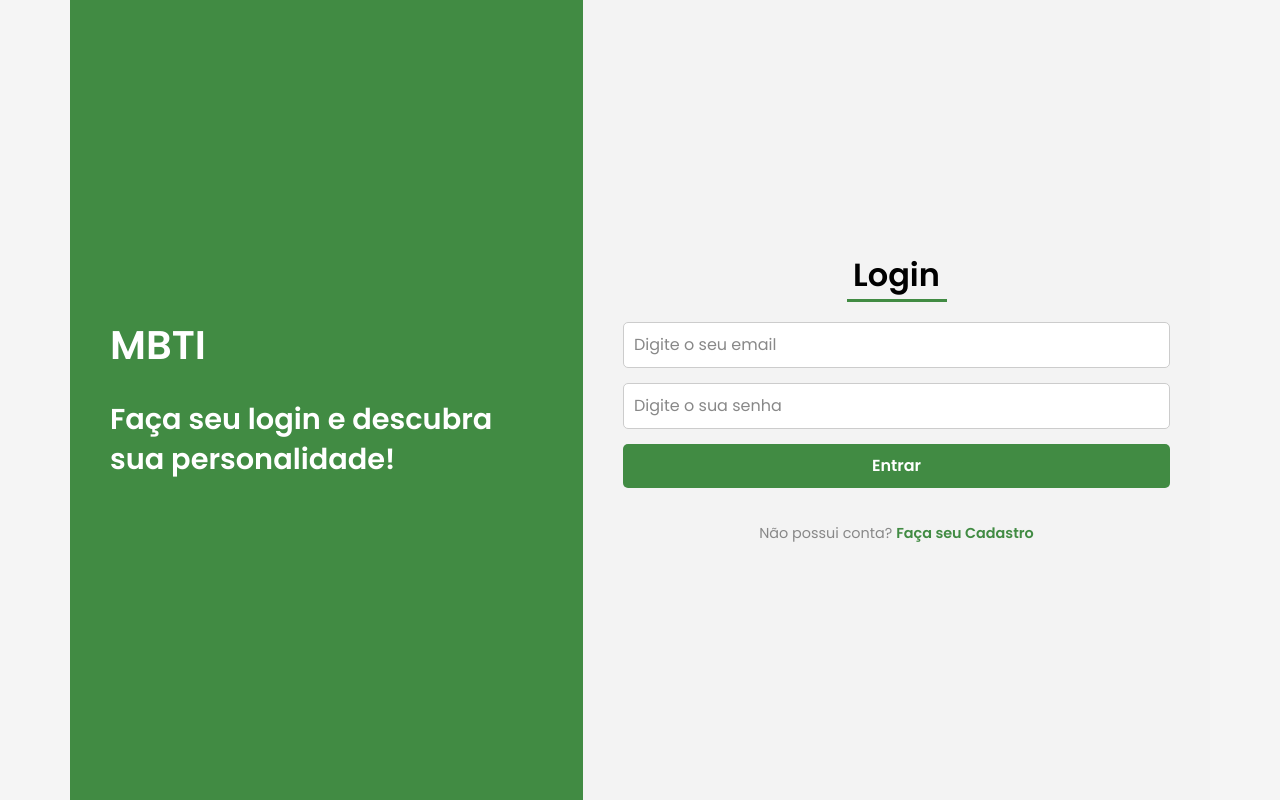
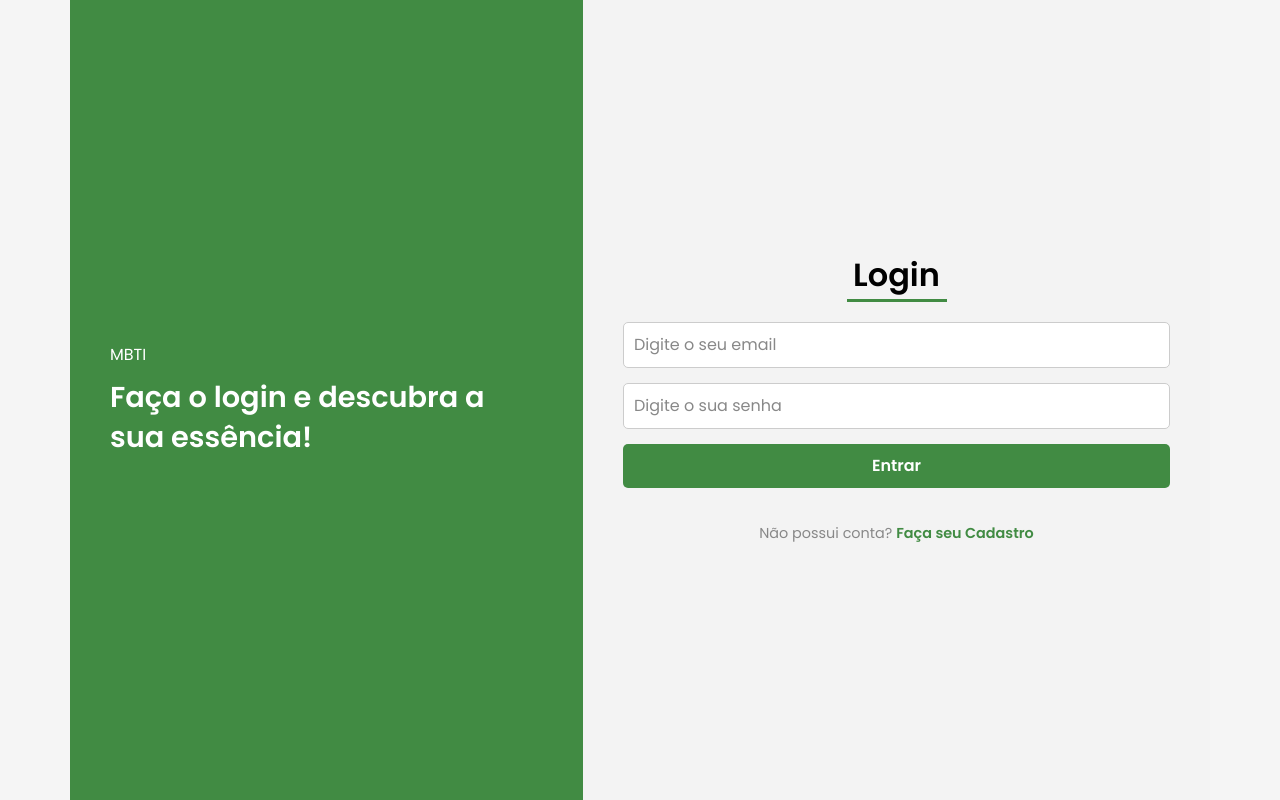
Before and after one commit to MariaJuliaGermano/projeto-2-si-equipe-2, a Django app: page /auth/login in a window 1280 px wide. Run offline with Django 5.2, Linux system fonts and the light colour scheme; some libraries are stand-ins or nearby versions.

Commit message:
subi logo

```diff
--- a/mbti/templates/auth_mbti/cadastro.html
+++ b/mbti/templates/auth_mbti/cadastro.html
@@ -14,7 +14,9 @@
 <body class="cadastro-login-page">
     <div class="container">
         <div class="left-section">
-            <h1>MBTI</h1>
+            <a class="navbar-brand mbti-logo" href="#">
+                MBTI
+            </a>
             <p>Cadastre-se e descubra sua personalidade!</p>
         </div>
         <div class="right-section">
--- a/mbti/templates/auth_mbti/login.html
+++ b/mbti/templates/auth_mbti/login.html
@@ -14,8 +14,10 @@
 <body class="cadastro-login-page">
         <div class="container">
             <div class="left-section">
-                <h1>MBTI</h1>
-                <p class="cadastro-login-text">Faça seu login e descubra sua personalidade!</p>
+                <a class="navbar-brand mbti-logo" href="#">
+                    MBTI
+                </a>
+                <p class="cadastro-login-text">Faça o login e descubra a sua essência!</p>
             </div>
             <div class="right-section">
                 <h2 class="login">Login</h2>
--- a/mbti/templates/teste_mbti/equipe.html
+++ b/mbti/templates/teste_mbti/equipe.html
@@ -15,7 +15,9 @@
   <!-- Navbar -->
   <nav class="navbar navbar-expand-lg navbar-light bg-light border-bottom">
     <div class="container">
-        <a class="navbar-brand mbti-logo" href="#">MBTI</a>
+        <a class="navbar-brand mbti-logo" href="#">
+        MBTI
+        </a>
         <button class="navbar-toggler" type="button" data-bs-toggle="collapse" data-bs-target="#navbarNav" aria-controls="navbarNav" aria-expanded="false" aria-label="Toggle navigation">
             <span class="navbar-toggler-icon"></span>
         </button>
--- a/mbti/templates/teste_mbti/navbar.html
+++ b/mbti/templates/teste_mbti/navbar.html
@@ -2,7 +2,9 @@
 <!-- Navbar -->
 <nav class="navbar navbar-expand-lg navbar-light bg-light">
     <div class="container">
-        <a class="navbar-brand" href="#">MBTI</a>
+        <a class="navbar-brand mbti-logo" href="#">
+            MBTI
+        </a>
         <button class="navbar-toggler" type="button" data-bs-toggle="collapse" data-bs-target="#navbarNav" aria-controls="navbarNav" aria-expanded="false" aria-label="Toggle navigation">
             <span class="navbar-toggler-icon"></span>
         </button>
--- a/mbti/templates/teste_mbti/resultado.html
+++ b/mbti/templates/teste_mbti/resultado.html
@@ -13,7 +13,9 @@
     <!-- Navbar -->
     <nav class="navbar navbar-expand-lg navbar-light bg-light border-bottom">
         <div class="container">
-            <a class="navbar-brand mbti-logo" href="#">MBTI</a>
+            <a class="navbar-brand mbti-logo" href="#">
+                MBTI
+            </a>
             <button class="navbar-toggler" type="button" data-bs-toggle="collapse" data-bs-target="#navbarNav" aria-controls="navbarNav" aria-expanded="false" aria-label="Toggle navigation">
                 <span class="navbar-toggler-icon"></span>
             </button>
--- a/mbti/templates/teste_mbti/testepersonalidade.html
+++ b/mbti/templates/teste_mbti/testepersonalidade.html
@@ -17,7 +17,9 @@
     <!-- Navbar -->
     <nav class="navbar navbar-expand-lg navbar-light bg-light border-bottom">
         <div class="container">
-            <a class="navbar-brand mbti-logo" href="#">MBTI</a>
+            <a class="navbar-brand mbti-logo" href="#">
+                MBTI
+            </a>
             <button class="navbar-toggler" type="button" data-bs-toggle="collapse" data-bs-target="#navbarNav" aria-controls="navbarNav" aria-expanded="false" aria-label="Toggle navigation">
                 <span class="navbar-toggler-icon"></span>
             </button>
--- a/mbti/templates/teste_mbti/tipos.html
+++ b/mbti/templates/teste_mbti/tipos.html
@@ -15,7 +15,9 @@
     <!-- Navbar -->
     <nav class="navbar navbar-expand-lg navbar-light bg-light border-bottom">
         <div class="container">
-            <a class="navbar-brand mbti-logo" href="#">MBTI</a>
+            <a class="navbar-brand mbti-logo" href="#">
+                MBTI
+            </a>
             <button class="navbar-toggler" type="button" data-bs-toggle="collapse" data-bs-target="#navbarNav" aria-controls="navbarNav" aria-expanded="false" aria-label="Toggle navigation">
                 <span class="navbar-toggler-icon"></span>
             </button>
```
Also changed, not shown: mbti/db.sqlite3, mbti/static/svg/logo_branca.svg (added), mbti/static/svg/logo_verde.svg (added).
